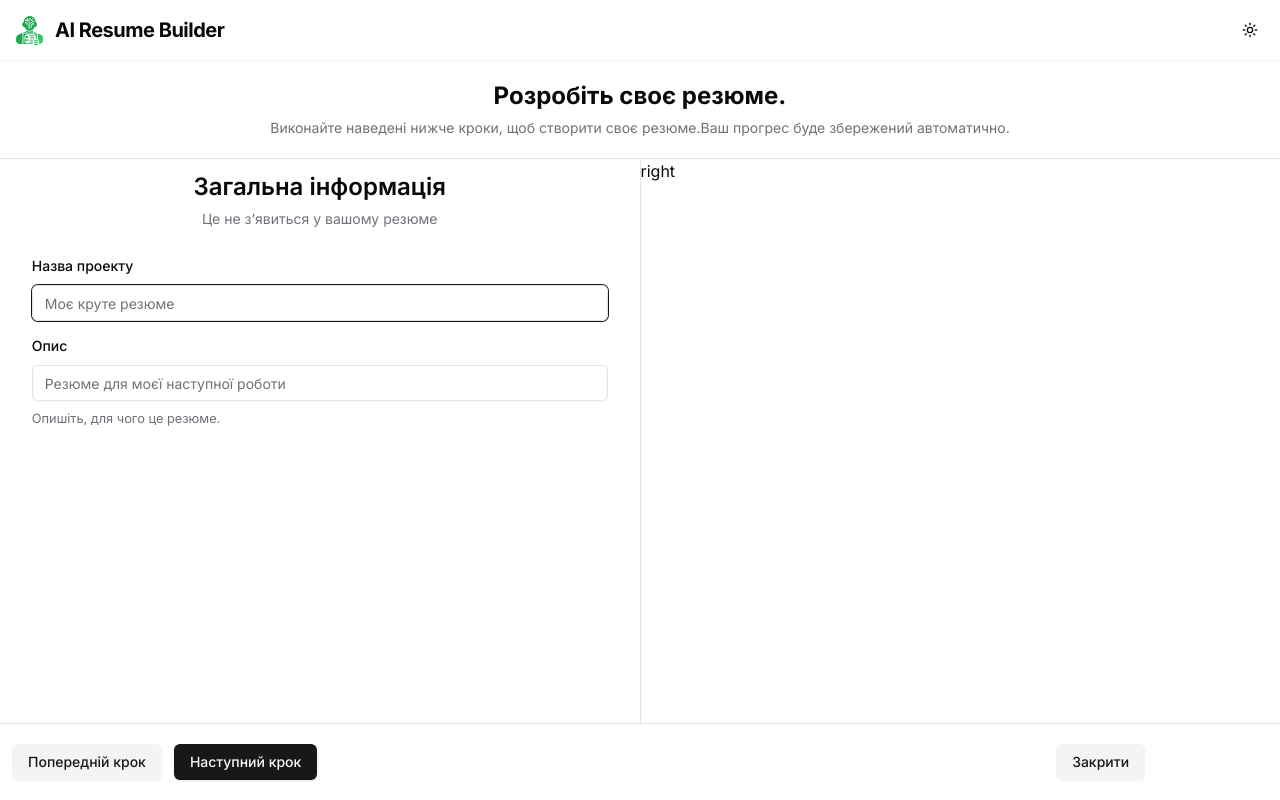
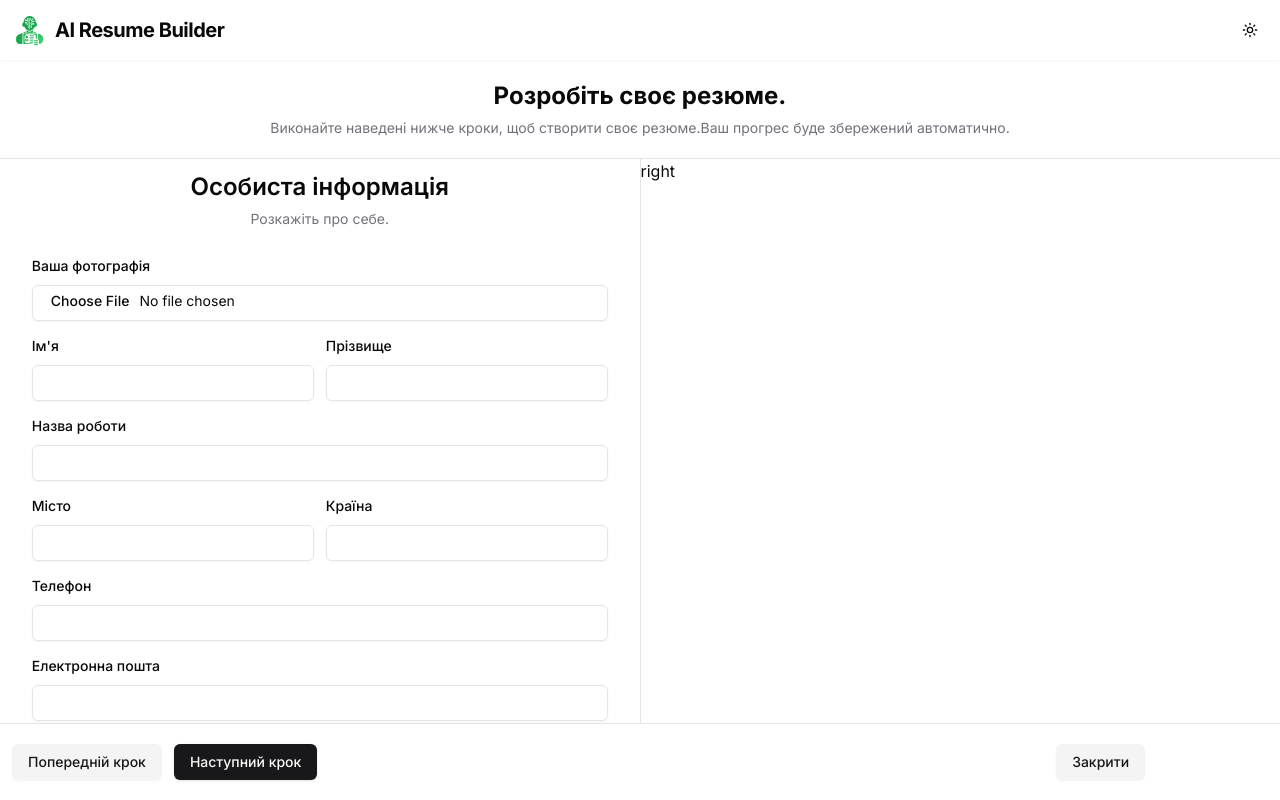
Before and after one commit to stasimus1978/Ai-Builder-Starter, a Next.js app: page /editor in a window 1280 px wide. Built offline with nearby package versions, Linux system fonts and the light colour scheme.

Commit message:
7. Добавлен компонент PersonalInfoForm для ввода личной информации, обновлены схемы валидации и настройки ESLint

```diff
--- a/app/(main)/editor/ResumeEditor.tsx
+++ b/app/(main)/editor/ResumeEditor.tsx
@@ -2,7 +2,7 @@
 
 import { Button } from "@/react/ui/button";
 import Link from "next/link";
-import GeneralInfoForm from "./forms/GeneralInfoForm";
+import PersonalInfoForm from "./forms/PersonalInfoForm";
 
 export default function ResumeEditor() {
   return (
@@ -17,8 +17,8 @@ export default function ResumeEditor() {
 
       <main className="relative grow">
         <div className="absolute bottom-0 top-0 flex w-full">
-          <div className="w-full p-3 md:w-1/2">
-            <GeneralInfoForm />
+          <div className="w-full overflow-y-auto p-3 md:w-1/2">
+            <PersonalInfoForm />
           </div>
 
           <div className="grow md:border-r" />
--- /dev/null
+++ b/app/(main)/editor/forms/PersonalInfoForm.tsx
@@ -0,0 +1,176 @@
+import { personalInfoSchema, PersonalInfoValues } from "@/libs/validation";
+import {
+  Form,
+  FormControl,
+  FormField,
+  FormItem,
+  FormLabel,
+  FormMessage,
+} from "@/react/ui/form";
+import { Input } from "@/react/ui/input";
+import { zodResolver } from "@hookform/resolvers/zod";
+import { useEffect } from "react";
+import { useForm } from "react-hook-form";
+
+export default function PersonalInfoForm() {
+  const form = useForm<PersonalInfoValues>({
+    resolver: zodResolver(personalInfoSchema),
+    defaultValues: {
+      firstName: "",
+      lastName: "",
+      jobTitle: "",
+      city: "",
+      country: "",
+      phone: "",
+      email: "",
+    },
+  });
+
+  useEffect(() => {
+    const { unsubscribe } = form.watch(async () => {
+      const isValid = await form.trigger();
+      if (!isValid) return;
+      // Update resume data
+    });
+
+    return unsubscribe;
+  }, [form]);
+
+  return (
+    <div className="mx-auto max-w-xl space-y-6">
+      <div className="space-y-1.5 text-center">
+        <h2 className="text-2xl font-semibold">Особиста інформація</h2>
+        <p className="text-sm text-muted-foreground">Розкажіть про себе.</p>
+      </div>
+
+      <Form {...form}>
+        <form className="space-y-3">
+          <FormField
+            control={form.control}
+            name="photo"
+            render={({ field: { value, ...fieldValues } }) => (
+              <FormItem>
+                <FormLabel>Ваша фотографія</FormLabel>
+                <FormControl>
+                  <Input
+                    {...fieldValues}
+                    type="file"
+                    accept="image/*"
+                    onChange={(e) => {
+                      const file = e.target.files?.[0];
+                      fieldValues.onChange(file);
+                    }}
+                    placeholder="Виберіть файл"
+                  />
+                </FormControl>
+                <FormMessage />
+              </FormItem>
+            )}
+          />
+
+          <div className="grid grid-cols-2 gap-3">
+            <FormField
+              control={form.control}
+              name="firstName"
+              render={({ field }) => (
+                <FormItem>
+                  <FormLabel>Ім&apos;я</FormLabel>
+                  <FormControl>
+                    <Input {...field} />
+                  </FormControl>
+                  <FormMessage />
+                </FormItem>
+              )}
+            />
+
+            <FormField
+              control={form.control}
+              name="lastName"
+              render={({ field }) => (
+                <FormItem>
+                  <FormLabel>Прізвище</FormLabel>
+                  <FormControl>
+                    <Input {...field} />
+                  </FormControl>
+                  <FormMessage />
+                </FormItem>
+              )}
+            />
+          </div>
+
+          <FormField
+            control={form.control}
+            name="jobTitle"
+            render={({ field }) => (
+              <FormItem>
+                <FormLabel>Назва роботи</FormLabel>
+                <FormControl>
+                  <Input {...field} />
+                </FormControl>
+                <FormMessage />
+              </FormItem>
+            )}
+          />
+
+          <div className="grid grid-cols-2 gap-3">
+            <FormField
+              control={form.control}
+              name="city"
+              render={({ field }) => (
+                <FormItem>
+                  <FormLabel>Місто</FormLabel>
+                  <FormControl>
+                    <Input {...field} />
+                  </FormControl>
+                  <FormMessage />
+                </FormItem>
+              )}
+            />
+
+            <FormField
+              control={form.control}
+              name="country"
+              render={({ field }) => (
+                <FormItem>
+                  <FormLabel>Країна</FormLabel>
+                  <FormControl>
+                    <Input {...field} />
+                  </FormControl>
+                  <FormMessage />
+                </FormItem>
+              )}
+            />
+          </div>
+
+          <FormField
+            control={form.control}
+            name="phone"
+            render={({ field }) => (
+              <FormItem>
+                <FormLabel>Телефон</FormLabel>
+                <FormControl>
+                  <Input {...field} type="tel" />
+                </FormControl>
+                <FormMessage />
+              </FormItem>
+            )}
+          />
+
+          <FormField
+            control={form.control}
+            name="email"
+            render={({ field }) => (
+              <FormItem>
+                <FormLabel>Електронна пошта</FormLabel>
+                <FormControl>
+                  <Input {...field} type="email" />
+                </FormControl>
+                <FormMessage />
+              </FormItem>
+            )}
+          />
+        </form>
+      </Form>
+    </div>
+  );
+}
--- a/libs/validation.ts
+++ b/libs/validation.ts
@@ -8,3 +8,27 @@ export const generalInfoSchema = z.object({
 });
 
 export type GeneralInfoValues = z.infer<typeof generalInfoSchema>;
+
+export const personalInfoSchema = z.object({
+  photo: z
+    .custom<File | undefined>()
+    .refine(
+      (file) =>
+        !file || (file instanceof File && file.type.startsWith("image/")),
+      "Повинен бути файл зображення",
+    )
+    .refine(
+      (file) => !file || file.size <= 1024 * 1024 * 4,
+      "Розмір файлу повинен бути менше 45 МБ",
+    ),
+
+  firstName: optionalString,
+  lastName: optionalString,
+  jobTitle: optionalString,
+  city: optionalString,
+  country: optionalString,
+  phone: optionalString,
+  email: optionalString,
+});
+
+export type PersonalInfoValues = z.infer<typeof personalInfoSchema>;
```
Also changed, not shown: .eslintrc.json.
